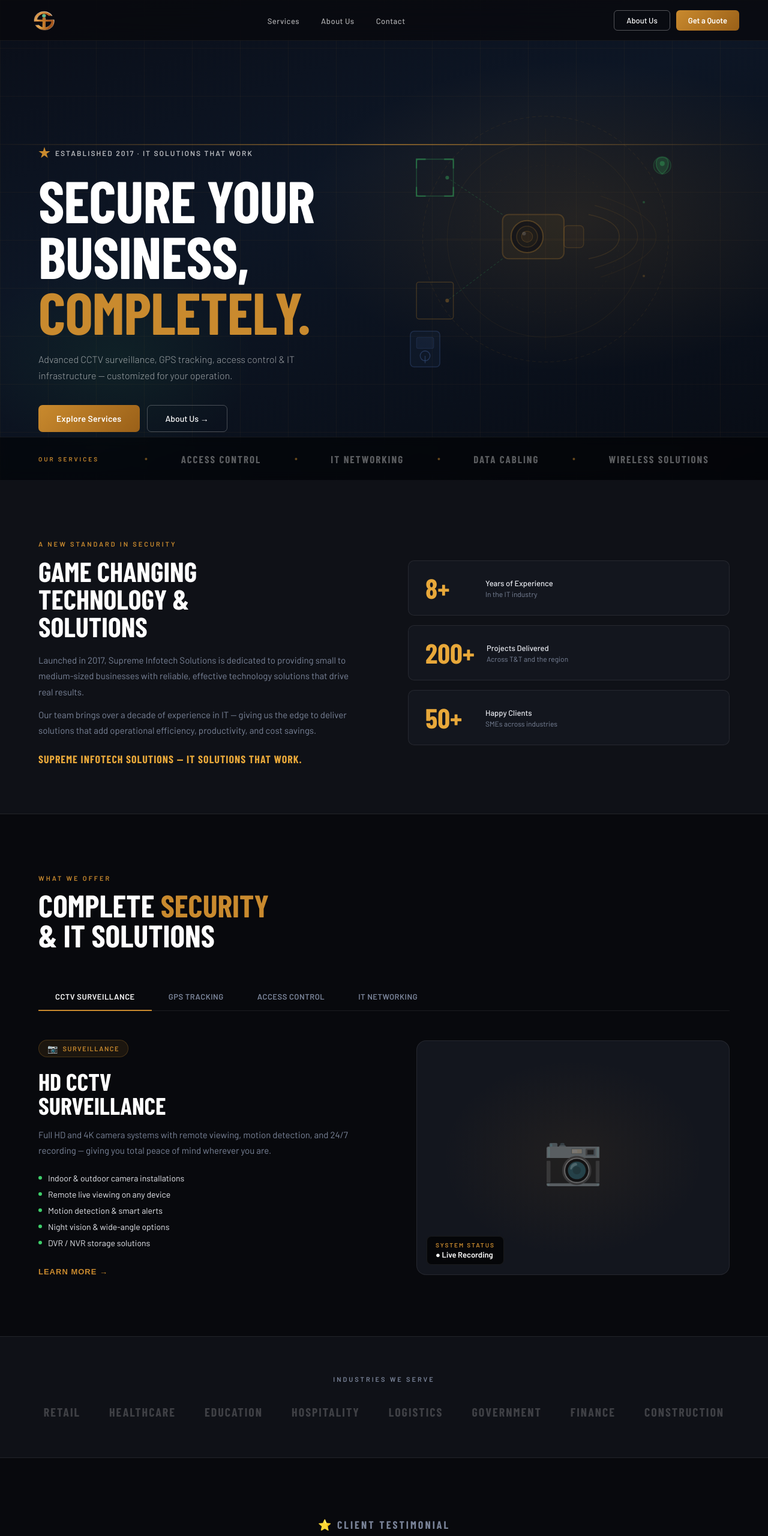
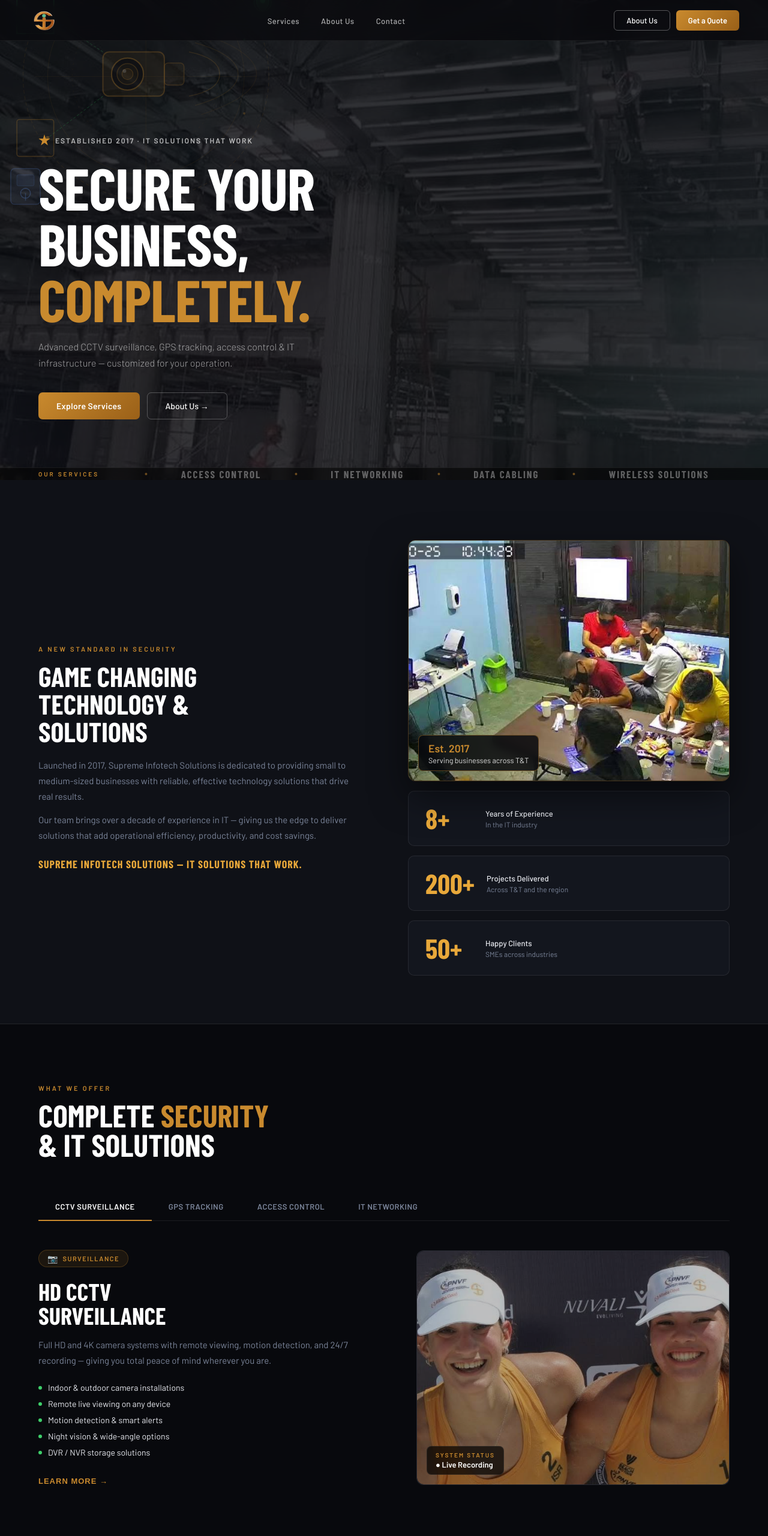
Before and after one commit to jrdnlrs/SIS, a website: page index.html in a window 1280 px wide. Shown: the top 2560 px of the page at 60% size. Drawn offline with nearby package versions, Linux system fonts and the light colour scheme; a web font is replaced by a local one.

Commit message:
changes (monday)

```diff
--- a/index.html
+++ b/index.html
@@ -6,6 +6,139 @@
   <title>Supreme Infotech Solutions — IT Solutions That Work</title>
   <link href="https://fonts.googleapis.com/css2?family=Barlow+Condensed:wght@700;800;900&family=Barlow:wght@300;400;500;600&display=swap" rel="stylesheet"/>
   <link rel="stylesheet" href="styles.css"/>
+
+  <!-- ── Image styles injected here so styles.css is untouched ── -->
+  <style>
+    /* ── HERO IMAGE ── */
+    .hero {
+      position: relative;
+    }
+    .hero-img-bg {
+      position: absolute;
+      inset: 0;
+      z-index: 0;
+      overflow: hidden;
+    }
+    .hero-img-bg img {
+      width: 100%;
+      height: 100%;
+      object-fit: cover;
+      object-position: center;
+      opacity: 0.18;
+      filter: grayscale(40%);
+    }
+    .hero-bg,
+    .hero-visual,
+    .hero-content,
+    .hero-bottom {
+      position: relative;
+      z-index: 1;
+    }
+
+    /* ── INTRO / ABOUT PHOTO ── */
+    .intro-photo-wrap {
+      position: relative;
+      border-radius: 12px;
+      overflow: hidden;
+      aspect-ratio: 4/3;
+      border: 1px solid rgba(201,138,46,0.3);
+      box-shadow: 0 24px 60px rgba(0,0,0,0.5);
+    }
+    .intro-photo-wrap img {
+      width: 100%;
+      height: 100%;
+      object-fit: cover;
+      display: block;
+    }
+    .intro-photo-badge {
+      position: absolute;
+      bottom: 16px;
+      left: 16px;
+      background: rgba(8,9,13,0.85);
+      border: 1px solid rgba(201,138,46,0.4);
+      border-radius: 8px;
+      padding: 10px 16px;
+      font-family: 'Barlow', sans-serif;
+      font-size: 0.78rem;
+      color: rgba(255,255,255,0.85);
+      backdrop-filter: blur(8px);
+    }
+    .intro-photo-badge strong {
+      display: block;
+      color: #C98A2E;
+      font-size: 1.1rem;
+      font-weight: 700;
+      margin-bottom: 2px;
+    }
+
+    /* ── SERVICE PANEL IMAGES ── */
+    .svc-visual-box {
+      position: relative;
+      overflow: hidden;
+      border-radius: 12px;
+    }
+    .svc-visual-box img {
+      width: 100%;
+      height: 100%;
+      object-fit: cover;
+      display: block;
+      border-radius: 12px;
+      filter: brightness(0.75) saturate(0.85);
+      transition: filter 0.4s ease, transform 0.5s ease;
+    }
+    .svc-visual-box:hover img {
+      filter: brightness(0.85) saturate(1);
+      transform: scale(1.03);
+    }
+    /* keep the status tag on top of the image */
+    .svc-visual-tag {
+      position: absolute;
+      bottom: 16px;
+      left: 16px;
+      z-index: 2;
+    }
+
+    /* ── TESTIMONIAL PHOTO ── */
+    .quote-client-photo {
+      width: 72px;
+      height: 72px;
+      border-radius: 50%;
+      object-fit: cover;
+      border: 2px solid rgba(201,138,46,0.5);
+      margin: 0 auto 16px;
+      display: block;
+    }
+
+    /* ── WHY US BACKGROUND STRIP ── */
+    .s-why {
+      position: relative;
+      overflow: hidden;
+    }
+    .s-why-bg-img {
+      position: absolute;
+      inset: 0;
+      z-index: 0;
+    }
+    .s-why-bg-img img {
+      width: 100%;
+      height: 100%;
+      object-fit: cover;
+      opacity: 0.07;
+      filter: grayscale(60%);
+    }
+    .s-why .section-header,
+    .s-why .why-grid {
+      position: relative;
+      z-index: 1;
+    }
+
+    /* ── INTRO RIGHT: stack photo above stat cards on smaller screens ── */
+    @media (max-width: 768px) {
+      .intro-photo-wrap {
+        margin-bottom: 24px;
+      }
+    }
+  </style>
 </head>
 <body>
 
@@ -27,6 +160,12 @@
 
 <!-- ═══ HERO ═══ -->
 <section class="hero">
+
+  <!-- Real photo sits behind everything at low opacity -->
+  <div class="hero-img-bg">
+    <img src="imgs/building.JPG" alt="Supreme Infotech building"/>
+  </div>
+
   <div class="hero-bg">
     <div class="scan-line"></div>
   </div>
@@ -115,6 +254,15 @@
     <div class="intro-tagline">Supreme Infotech Solutions — IT Solutions That Work.</div>
   </div>
   <div class="intro-right">
+    <!-- Office photo sits above the stat cards -->
+    <div class="intro-photo-wrap">
+      <img src="imgs/office.JPG" alt="Supreme Infotech office"/>
+      <div class="intro-photo-badge">
+        <strong>Est. 2017</strong>
+        Serving businesses across T&amp;T
+      </div>
+    </div>
+
     <div class="intro-stat-card">
       <div class="isc-num">8+</div>
       <div><div class="isc-label">Years of Experience</div><div class="isc-sub">In the IT industry</div></div>
@@ -145,6 +293,7 @@
   </div>
 
   <div class="svc-panels">
+
     <!-- CCTV -->
     <div class="svc-panel active">
       <div class="svc-panel-left">
@@ -162,7 +311,7 @@
       </div>
       <div class="svc-panel-right">
         <div class="svc-visual-box">
-          <span class="svc-icon-large">📷</span>
+          <img src="imgs/pnvf.JPG" alt="CCTV NVR System"/>
           <div class="svc-visual-tag">
             <div class="svc-visual-tag-label">System Status</div>
             <div class="svc-visual-tag-val">● Live Recording</div>
@@ -170,6 +319,7 @@
         </div>
       </div>
     </div>
+
     <!-- GPS -->
     <div class="svc-panel">
       <div class="svc-panel-left">
@@ -187,7 +337,7 @@
       </div>
       <div class="svc-panel-right">
         <div class="svc-visual-box">
-          <span class="svc-icon-large">📍</span>
+          <img src="imgs/rndmtech.JPG" alt="GPS Tracking Technology"/>
           <div class="svc-visual-tag">
             <div class="svc-visual-tag-label">Tracking Mode</div>
             <div class="svc-visual-tag-val">● Active · 99.9% Uptime</div>
@@ -195,6 +345,7 @@
         </div>
       </div>
     </div>
+
     <!-- Access Control -->
     <div class="svc-panel">
       <div class="svc-panel-left">
@@ -212,7 +363,7 @@
       </div>
       <div class="svc-panel-right">
         <div class="svc-visual-box">
-          <span class="svc-icon-large">🔐</span>
+          <img src="imgs/numpadlocks.JPG" alt="Access Control Keypad"/>
           <div class="svc-visual-tag">
             <div class="svc-visual-tag-label">Access Mode</div>
             <div class="svc-visual-tag-val">● Secured · All Doors</div>
@@ -220,6 +371,7 @@
         </div>
       </div>
     </div>
+
     <!-- IT Networking -->
     <div class="svc-panel">
       <div class="svc-panel-left">
@@ -237,7 +389,7 @@
       </div>
       <div class="svc-panel-right">
         <div class="svc-visual-box">
-          <span class="svc-icon-large">🌐</span>
+          <img src="imgs/wires.JPG" alt="IT Network Cabling"/>
           <div class="svc-visual-tag">
             <div class="svc-visual-tag-label">Network Status</div>
             <div class="svc-visual-tag-val">● Connected · All Systems</div>
@@ -245,6 +397,7 @@
         </div>
       </div>
     </div>
+
   </div>
 </section>
 
@@ -266,7 +419,12 @@
 <!-- ═══ QUOTE ═══ -->
 <section class="s-quote reveal">
   <div class="quote-inner">
-    <div class="quote-logo-placeholder">⭐ Client Testimonial</div>
+    <!-- Team photo used as testimonial visual -->
+    <img
+      class="quote-client-photo"
+      src="imgs/teamwithmartin.jpeg"
+      alt="Supreme Infotech Team"
+    />
     <div class="quote-text">
       "Supreme Infotech Solutions transformed our security setup. <em>Professional, fast, and reliable</em> — they understood exactly what our business needed."
     </div>
@@ -276,6 +434,11 @@
 
 <!-- ═══ WHY US ═══ -->
 <section class="s-why reveal">
+  <!-- Subtle background image behind the whole section -->
+  <div class="s-why-bg-img">
+    <img src="imgs/wiringmen.JPG" alt=""/>
+  </div>
+
   <div class="section-header">
     <div class="section-eyebrow">Why Choose Us</div>
     <h2 class="section-h2">The <em>SIS</em> Difference</h2>
@@ -456,7 +619,6 @@
   </div>
 </div>
 
-
 <script src="script.js"></script>
 </body>
 </html>
```
Also changed, not shown: imgs/alarms.JPG (added), imgs/building.JPG (added), imgs/doorlocks.JPG (added), imgs/morewires.JPG (added), imgs/numpadlocks.JPG (added), imgs/office.JPG (added), imgs/pnvf.JPG (added), imgs/rndmtech.JPG (added), imgs/swimmeet.JPG (added), imgs/teamwithmartin.jpeg (added), imgs/teamwithsteve.jpeg (added), imgs/teamwithsteve2.jpeg (added), imgs/wires.JPG (added), imgs/wiringmen.JPG (added), 2 other files.
